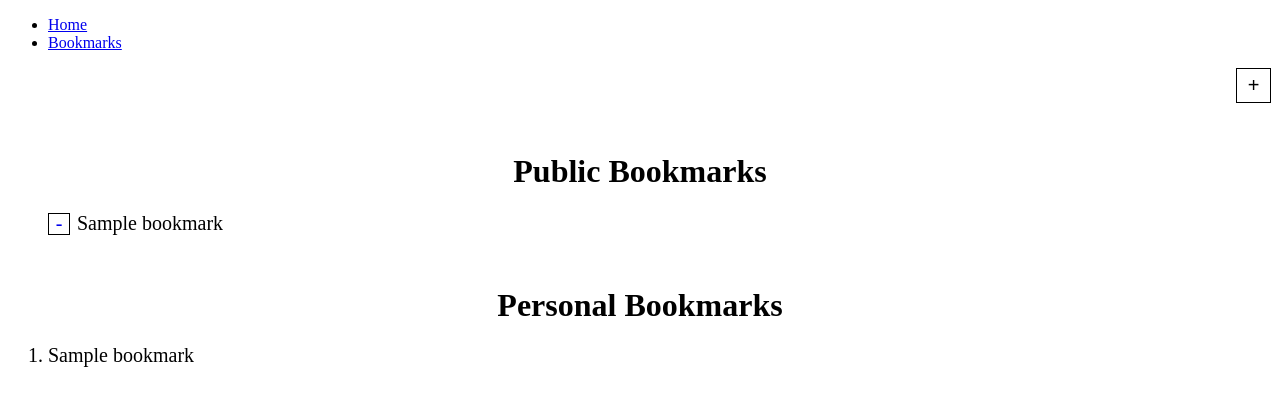
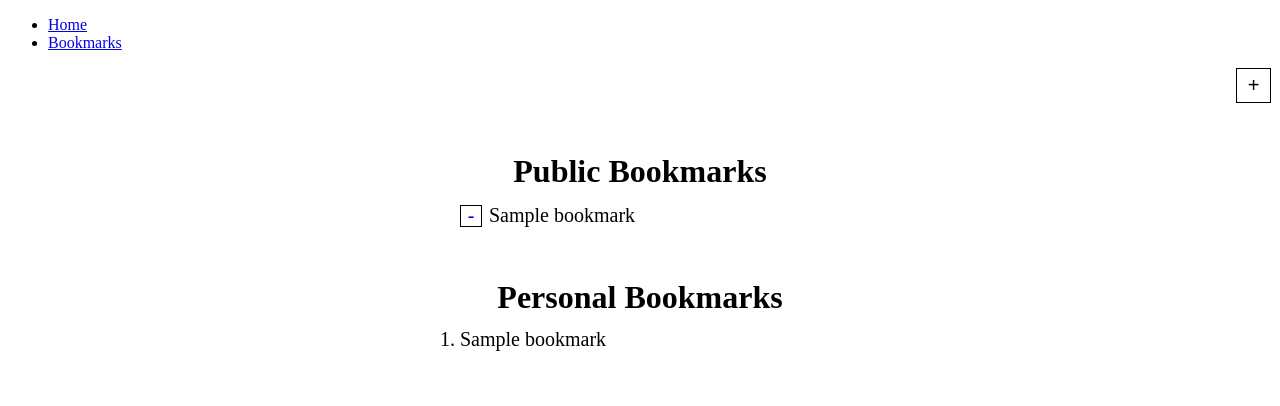
Before and after one commit to samscha/djorg, a Django app: template bookmarks/templates/bookmarks/index.html in a window 1280 px wide. Shown: the top 406 px of the page. Run offline with Django 3.2, Linux system fonts and the light colour scheme; the template is opened without the code that fills it: values that come from a table or form of the project are taken from there, others are empty; tables that the repository leaves empty hold one stand-in row (values such as "Sample post").

Commit message:
Centered bookmarks

```diff
--- a/bookmarks/static/bookmarks/style.css
+++ b/bookmarks/static/bookmarks/style.css
@@ -94,6 +94,8 @@ body {
 
 .Bookmarks {
   font-size: 20px;
+  width: 400px;
+  margin: 12px auto;
 }
 
 .Bookmark {
```
